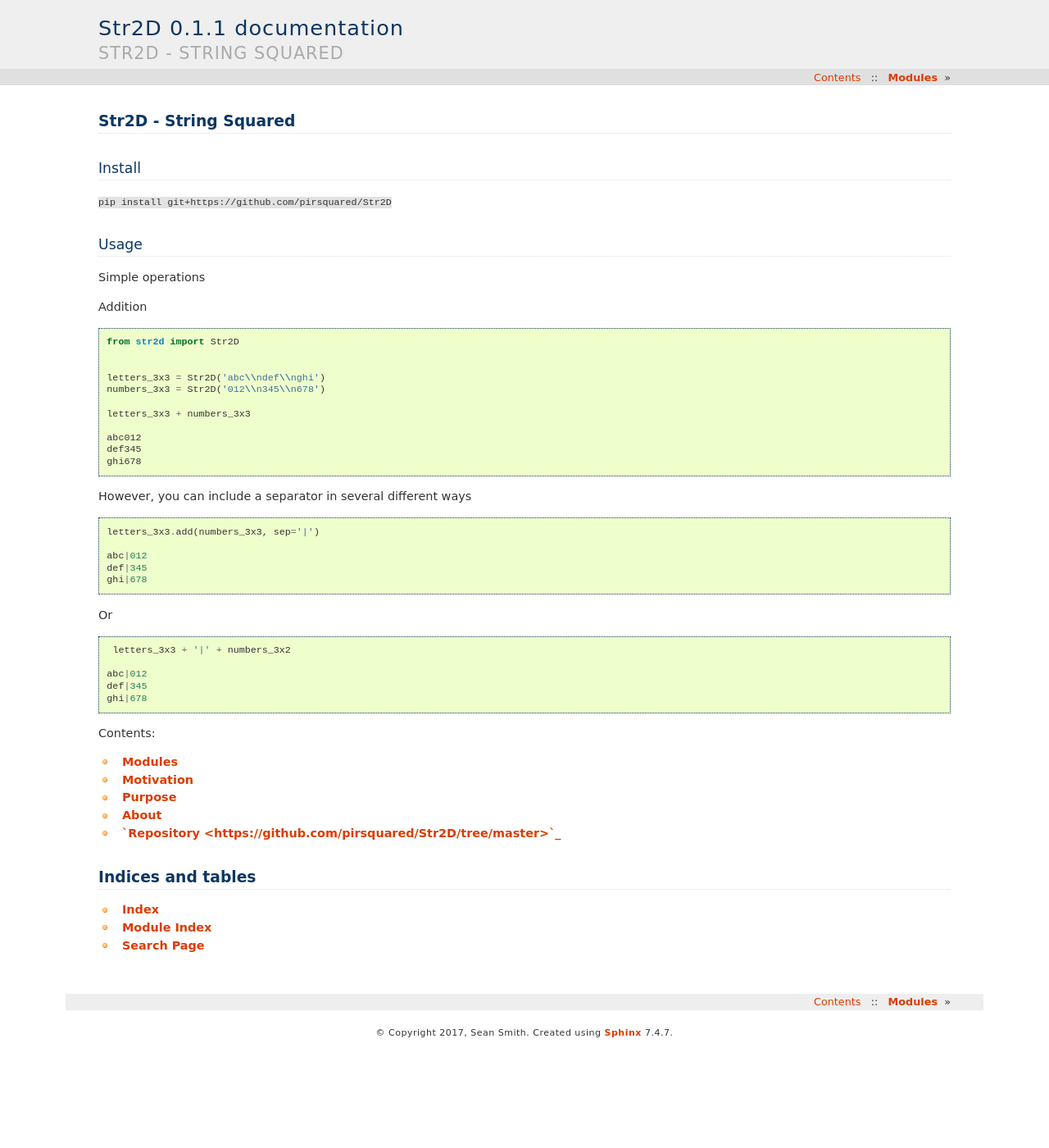
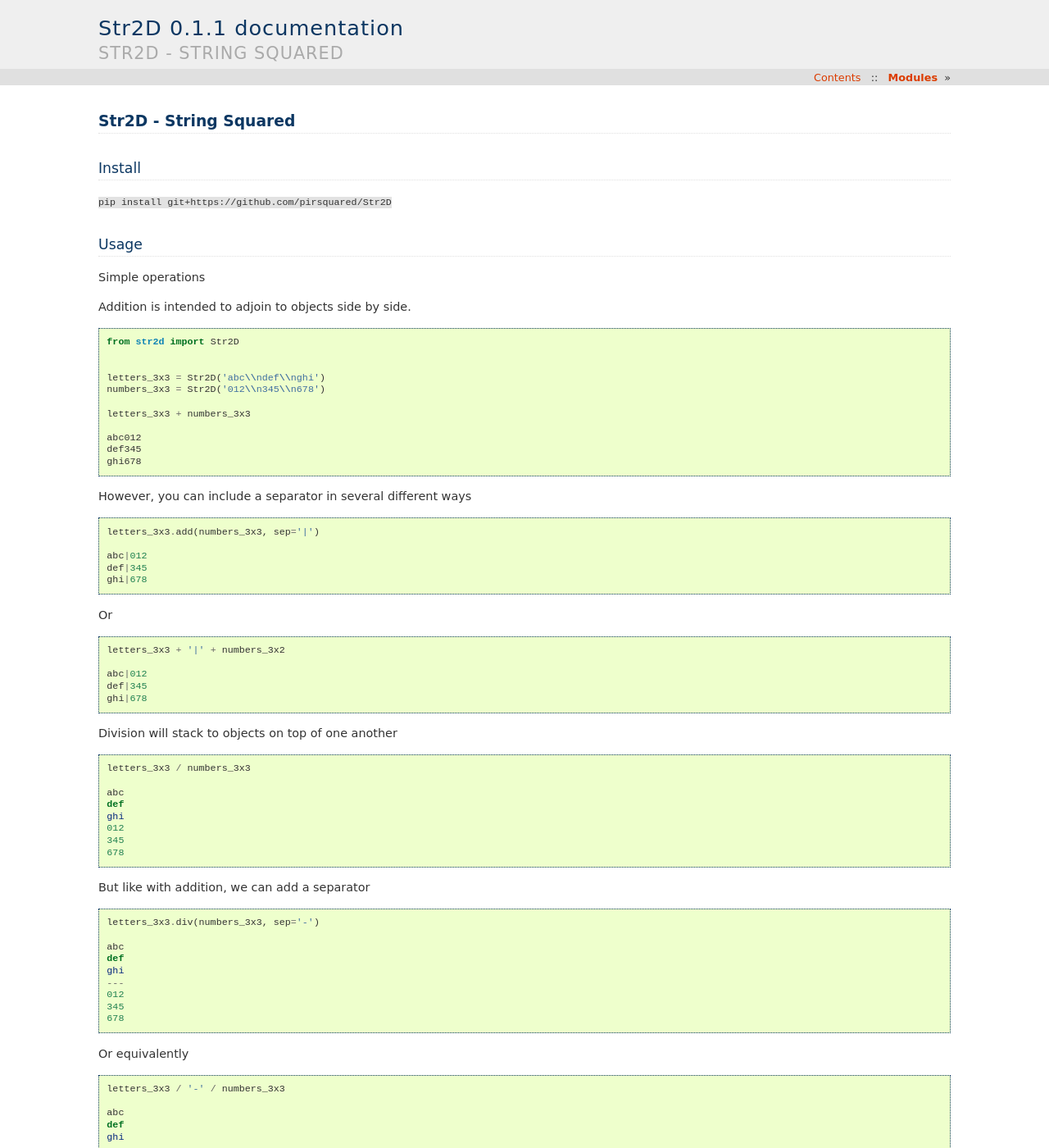
Before and after one commit to pirsquared/Str2D, a Sphinx documentation site: the page built from docs/source/index.rst, in a window 1280 px wide and 1400 px high. Shown: the whole window at 82% size. Built offline with Sphinx 7.4.7, drawn with Linux system fonts in a browser that asks for light colours.

Commit message:
Updating Docs

```diff
--- a/docs/source/index.rst
+++ b/docs/source/index.rst
@@ -11,7 +11,7 @@ Usage
 
 Simple operations
 
-Addition
+Addition is intended to adjoin to objects side by side.
 
 .. code-block:: python
 
@@ -41,11 +41,53 @@ Or
 
 .. code-block:: python
 
-    letters_3x3 + '|' + numbers_3x2
+   letters_3x3 + '|' + numbers_3x2
 
    abc|012
    def|345
    ghi|678
+
+Division will stack to objects on top of one another
+
+.. code-block:: python
+
+   letters_3x3 / numbers_3x3
+
+   abc
+   def
+   ghi
+   012
+   345
+   678
+
+But like with addition, we can add a separator
+
+.. code-block:: python
+
+   letters_3x3.div(numbers_3x3, sep='-')
+
+   abc
+   def
+   ghi
+   ---
+   012
+   345
+   678
+
+Or equivalently
+
+.. code-block:: python
+
+   letters_3x3 / '-' / numbers_3x3
+
+   abc
+   def
+   ghi
+   ---
+   012
+   345
+   678
+
 
 .. toctree::
    :maxdepth: 1
@@ -56,9 +98,6 @@ Or
    Purpose <purpose>
    About <about>
 
-
-   `Repository <https://github.com/pirsquared/Str2D/tree/master>`_
-
 Indices and tables
 ==================
 
```
